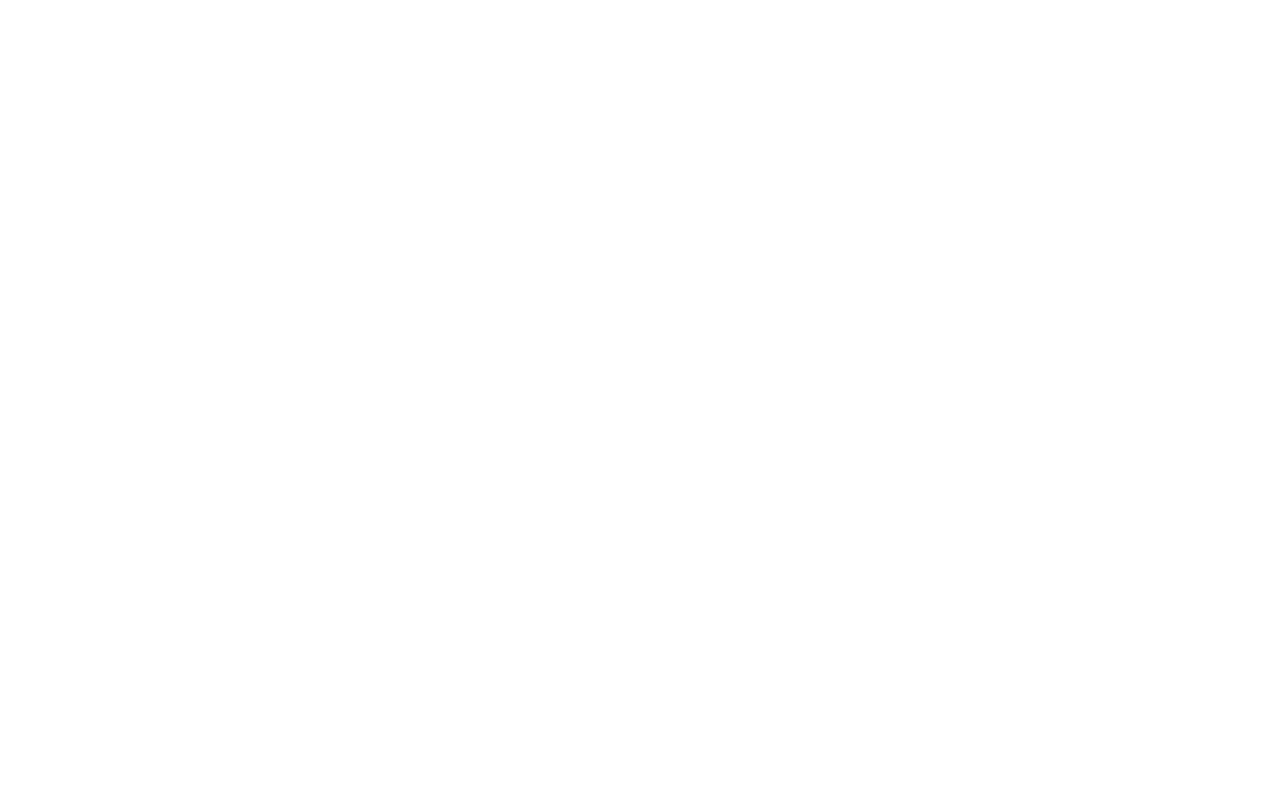
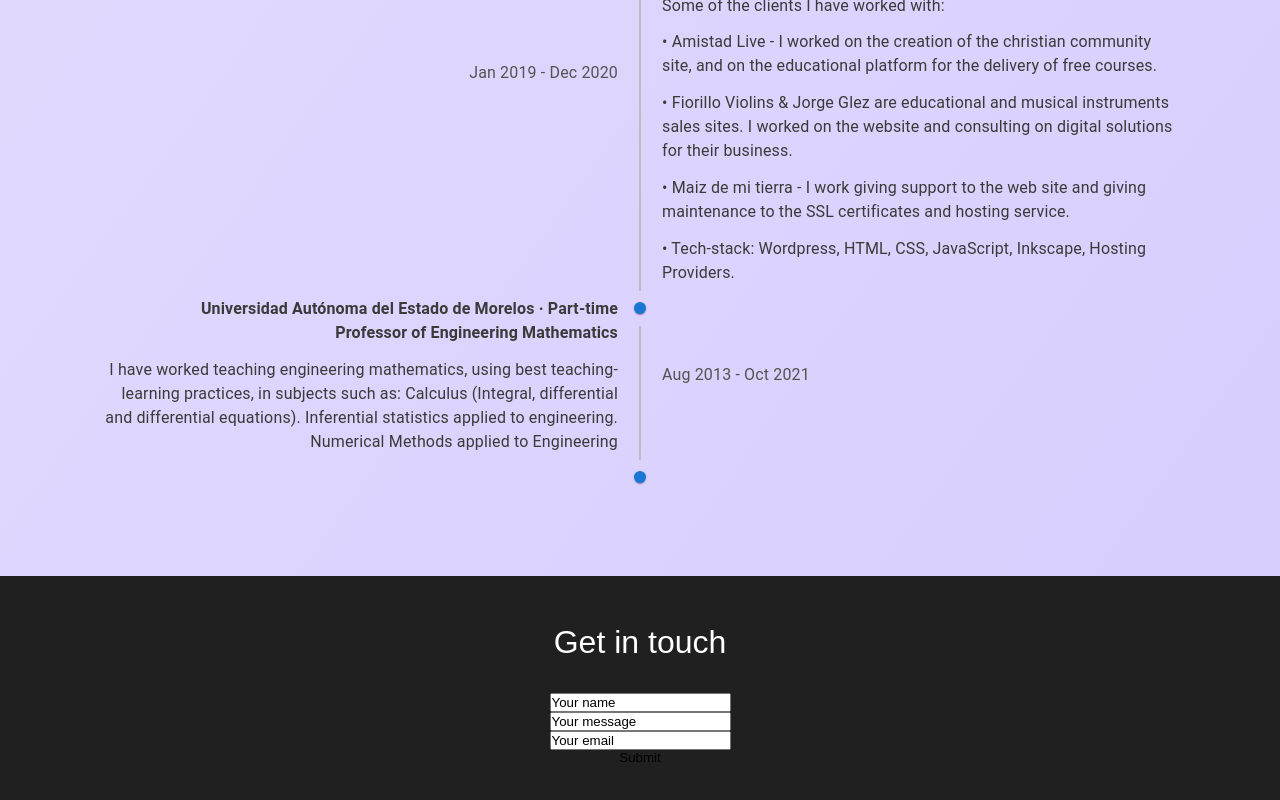
Before and after one commit to marco-villanueva/01-personal-website, a React (Create React App) app: page / in a window 1280 px wide. Shown: the part 2066-2866 px from the top of the page. Before the commit the page ends 1164 px from the top, so only its background shows below. Built offline with nearby package versions, Linux system fonts and the light colour scheme; a web font is replaced by a local one.

Commit message:
feature( Global ): Experience and Get in touch sections were added to the main site

```diff
--- a/package.json
+++ b/package.json
@@ -3,10 +3,16 @@
   "version": "0.1.0",
   "private": true,
   "dependencies": {
+    "@emailjs/browser": "^3.6.2",
+    "@emotion/react": "^11.9.3",
+    "@emotion/styled": "^11.9.3",
     "@mui/icons-material": "^5.8.4",
+    "@mui/lab": "^5.0.0-alpha.91",
+    "@mui/material": "^5.9.1",
     "@testing-library/jest-dom": "^5.16.4",
     "@testing-library/react": "^13.3.0",
     "@testing-library/user-event": "^13.5.0",
+    "emailjs-com": "^3.2.0",
     "react": "^18.2.0",
     "react-dom": "^18.2.0",
     "react-scripts": "5.0.1",
--- a/src/App.js
+++ b/src/App.js
@@ -1,4 +1,6 @@
 import { AboutMe } from './components/AboutMe';
+import { Experience } from './components/Experience';
+import { GetInTouch } from './components/GetInTouch';
 import { Hero } from './components/Hero';
 import Layout from './layouts/Layout';
 import './scss/main.scss';
@@ -8,6 +10,8 @@
     <Layout>
       <Hero />
       <AboutMe />
+      <Experience />
+      <GetInTouch />
     </Layout>
   );
 }
--- a/src/scss/components/_components.scss
+++ b/src/scss/components/_components.scss
@@ -7,4 +7,7 @@
 @import './c-about.scss';
 @import './c-stat.scss';
 @import './c-skills.scss';
-@import './c-icon.scss'
+@import './c-icon.scss';
+@import './c-experience.scss';
+@import './c-timeline.scss';
+@import './c-get-in-touch.scss';
```
